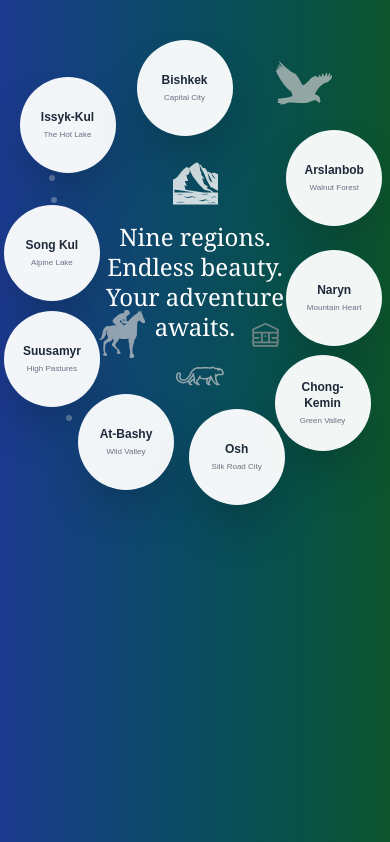
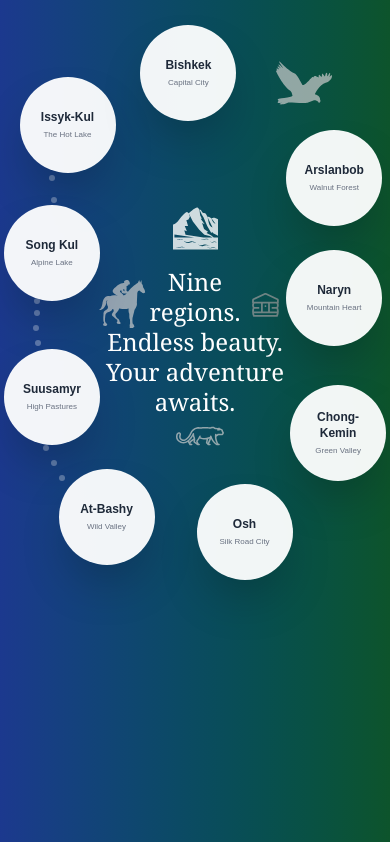
Before and after one commit to Erkebulan100/kyrgyzstan-ai-tourism-thesis, a Next.js app: page /destinations in a window 390 px wide. Shown: the part 743-1585 px from the top of the page. Built offline with nearby package versions, Linux system fonts and the light colour scheme.

Commit message:
Adding dots to app/destinations/page.js

```diff
--- a/app/destinations/page.js
+++ b/app/destinations/page.js
@@ -49,7 +49,7 @@ export default function DestinationsPage() {
         <div className="relative w-full max-w-[1400px] mx-auto h-[750px]">
 
           {/* Central Text */}
-          <div className="absolute left-1/2 top-[31%] md:top-[50%] -translate-x-1/2 -translate-y-1/2 text-center z-20">
+          <div className="absolute left-1/2 top-[39%] md:top-[50%] -translate-x-1/2 -translate-y-1/2 text-center z-20">
             <img
               src="/images/mountain.svg"
               alt="Mountain"
@@ -57,7 +57,8 @@ export default function DestinationsPage() {
               style={{ filter: 'invert(1) brightness(1)' }}
             />
             <h2 className="text-2xl md:text-3xl font-serif text-white leading-tight">
-              Nine regions.<br />
+              Nine <br />
+              regions.<br />
               Endless beauty.<br />
               Your adventure awaits.
             </h2>
@@ -66,14 +67,14 @@ export default function DestinationsPage() {
           {/* Destination Circles */}
           {[
             { name: "Issyk-Kul", subtitle: "The Hot Lake", href: "/destinations/issyk-kul", className: "left-[5%] top-[8%] md:left-[11%] md:top-[12%]" },
-            { name: "Bishkek", subtitle: "Capital City", href: "/destinations/bishkek", className: "left-[35%] top-[3%] md:left-[30%] md:top-[5%]" },
+            { name: "Bishkek", subtitle: "Capital City", href: "/destinations/bishkek", className: "left-[36%] top-[1%] md:left-[30%] md:top-[5%]" },
             { name: "Arslanbob", subtitle: "Walnut Forest", href: "/destinations/arslanbob", className: "right-[2%] top-[15%] md:right-[25%] md:top-[8%]" },
             { name: "Naryn", subtitle: "Mountain Heart", href: "/destinations/naryn", className: "right-[2%] top-[31%] md:right-[5%] md:top-[20%]" },
             { name: "Song Kul", subtitle: "Alpine Lake", href: "/destinations/song-kul", className: "left-[1%] top-[25%] md:left-[5%] md:top-[39%]" },
-            { name: "Chong-Kemin", subtitle: "Green Valley", href: "/destinations/chong-kemin", className: "right-[5%] top-[45%] md:right-[8%] md:top-[49%]" },
-            { name: "Suusamyr", subtitle: "High Pastures", href: "/destinations/suusamyr", className: "left-[1%] bottom-[48%] md:left-[15%] md:bottom-[11%]" },
-            { name: "At-Bashy", subtitle: "Wild Valley", href: "/destinations/at-bashy", className: "left-[20%] bottom-[37%] md:left-[37%] md:bottom-[3%]" },
-            { name: "Osh", subtitle: "Silk Road City", href: "/destinations/osh", className: "right-[27%] bottom-[35%] md:right-[22%] md:bottom-[5%]" },
+            { name: "Chong-Kemin", subtitle: "Green Valley", href: "/destinations/chong-kemin", className: "right-[1%] top-[49%] md:right-[8%] md:top-[49%]" },
+            { name: "Suusamyr", subtitle: "High Pastures", href: "/destinations/suusamyr", className: "left-[1%] bottom-[43%] md:left-[15%] md:bottom-[11%]" },
+            { name: "At-Bashy", subtitle: "Wild Valley", href: "/destinations/at-bashy", className: "left-[15%] bottom-[27%] md:left-[37%] md:bottom-[3%]" },
+            { name: "Osh", subtitle: "Silk Road City", href: "/destinations/osh", className: "right-[25%] bottom-[25%] md:right-[22%] md:bottom-[5%]" },
             ].map((dest, idx) => (
             <Link key={idx} href={dest.href} className={`absolute z-30 group ${dest.className}`}>
               <div className="bg-white/95 rounded-full w-24 h-24 md:w-40 md:h-40 flex flex-col items-center justify-center shadow-2xl border border-white/10 p-2 md:p-4 text-center hover:scale-105 transition-transform">
@@ -88,20 +89,31 @@ export default function DestinationsPage() {
             <img src="/images/eagle.svg" alt="Eagle" className="w-14 h-14 md:w-18 md:h-18 object-contain opacity-70" style={{ filter: 'invert(1) brightness(0.8)' }} />
           </div>
 
-          <div className="absolute top-[39%] left-[25%] md:top-[39%] md:left-[25%] z-10">
+          <div className="absolute top-[35%] left-[25%] md:top-[39%] md:left-[25%] z-10">
             <img src="/images/horse.svg" alt="Horse" className="w-12 h-12 md:w-14 md:h-14 object-contain opacity-70" style={{ filter: 'invert(1) brightness(0.8)' }} />
           </div>
 
-          <div className="absolute bottom-[55%] right-[27%] md:bottom-[31%] md:right-[27%] z-10">
+          <div className="absolute bottom-[59%] right-[27%] md:bottom-[31%] md:right-[27%] z-10">
             <img src="/images/yurt.svg" alt="Yurt" className="w-10 h-10 md:w-12 md:h-12 object-contain opacity-70" style={{ filter: 'invert(1) brightness(0.8)' }} />
           </div>
 
-          <div className="absolute bottom-[49%] left-[45%] md:bottom-[25%] md:left-[35%] z-10">
+          <div className="absolute bottom-[41%] left-[45%] md:bottom-[25%] md:left-[35%] z-10">
             <img src="/images/snow-leopard.svg" alt="Snow Leopard" className="w-12 h-12 md:w-14 md:h-14 object-contain opacity-70" style={{ filter: 'invert(1) brightness(0.8)' }} />
           </div>
 
           {/* Decorative Dots */}
-          <div className="absolute top-[53%] left-[17%] md:top-[18%] md:left-[12%] w-1.5 h-1.5 rounded-full bg-white/30" />
+          {/* between Suusamyr and At-Bashy */}
+          <div className="absolute top-[61%] left-[15%] md:top-[18%] md:left-[12%] w-1.5 h-1.5 rounded-full bg-white/30" />
+          <div className="absolute top-[59%] left-[13%] md:top-[18%] md:left-[12%] w-1.5 h-1.5 rounded-full bg-white/30" />
+          <div className="absolute top-[57%] left-[11%] md:top-[18%] md:left-[12%] w-1.5 h-1.5 rounded-full bg-white/30" />
+
+          {/* between Song Kul and Suusamyr */}
+          <div className="absolute top-[43%] left-[9%] md:top-[18%] md:left-[12%] w-1.5 h-1.5 rounded-full bg-white/30" />
+          <div className="absolute top-[41%] left-[8.5%] md:top-[18%] md:left-[12%] w-1.5 h-1.5 rounded-full bg-white/30" />
+          <div className="absolute top-[39%] left-[8.7%] md:top-[18%] md:left-[12%] w-1.5 h-1.5 rounded-full bg-white/30" />
+          <div className="absolute top-[37.5%] left-[8.6%] md:top-[18%] md:left-[12%] w-1.5 h-1.5 rounded-full bg-white/30" />
+
+          {/* between Song Kul and Issyk-Kul */}
           <div className="absolute top-[21%] left-[12.5%] md:top-[21%] md:left-[12.5%] w-1.5 h-1.5 rounded-full bg-white/30" />
           <div className="absolute top-[24%] left-[13%] md:top-[24%] md:left-[13%] w-1.5 h-1.5 rounded-full bg-white/30" />
 
```
